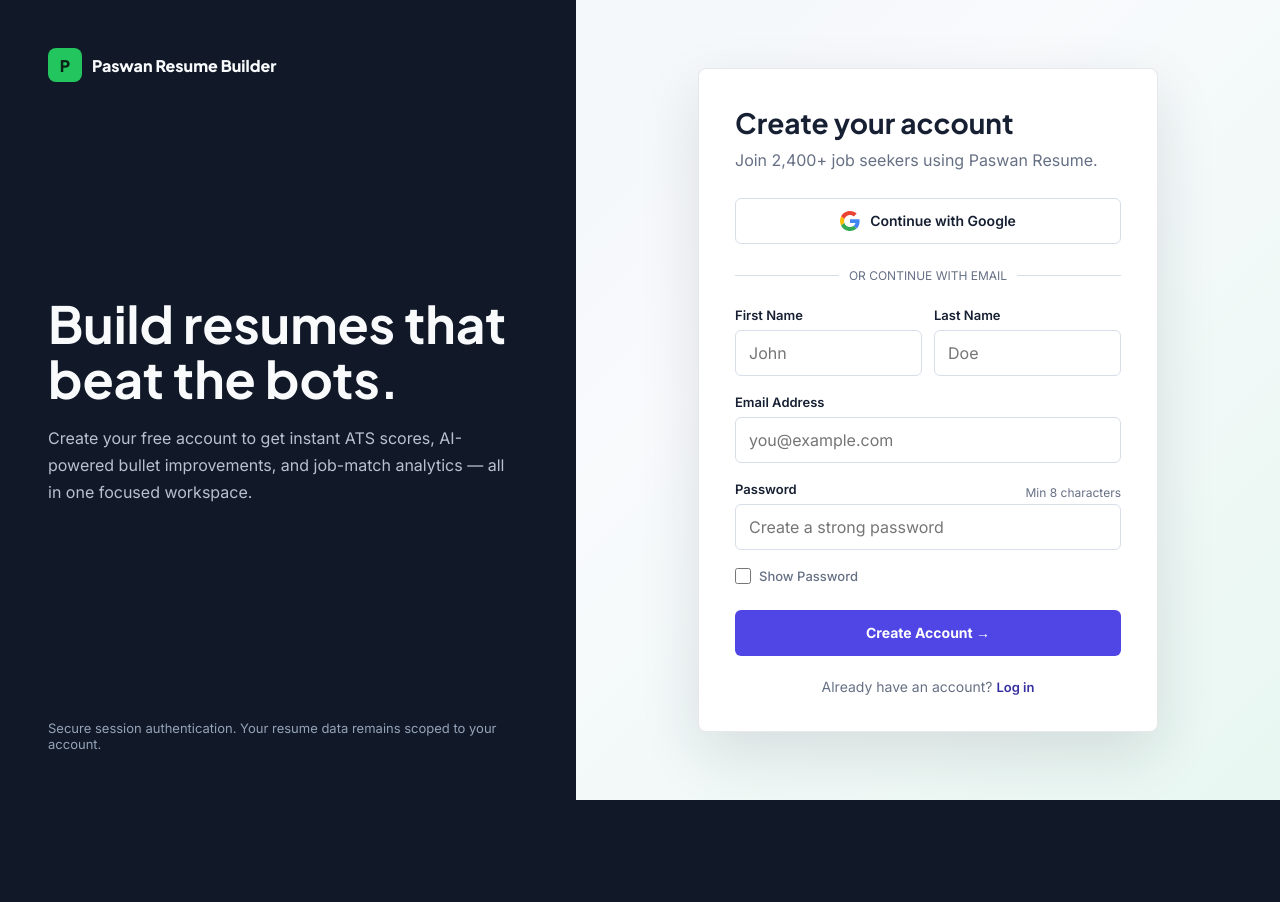
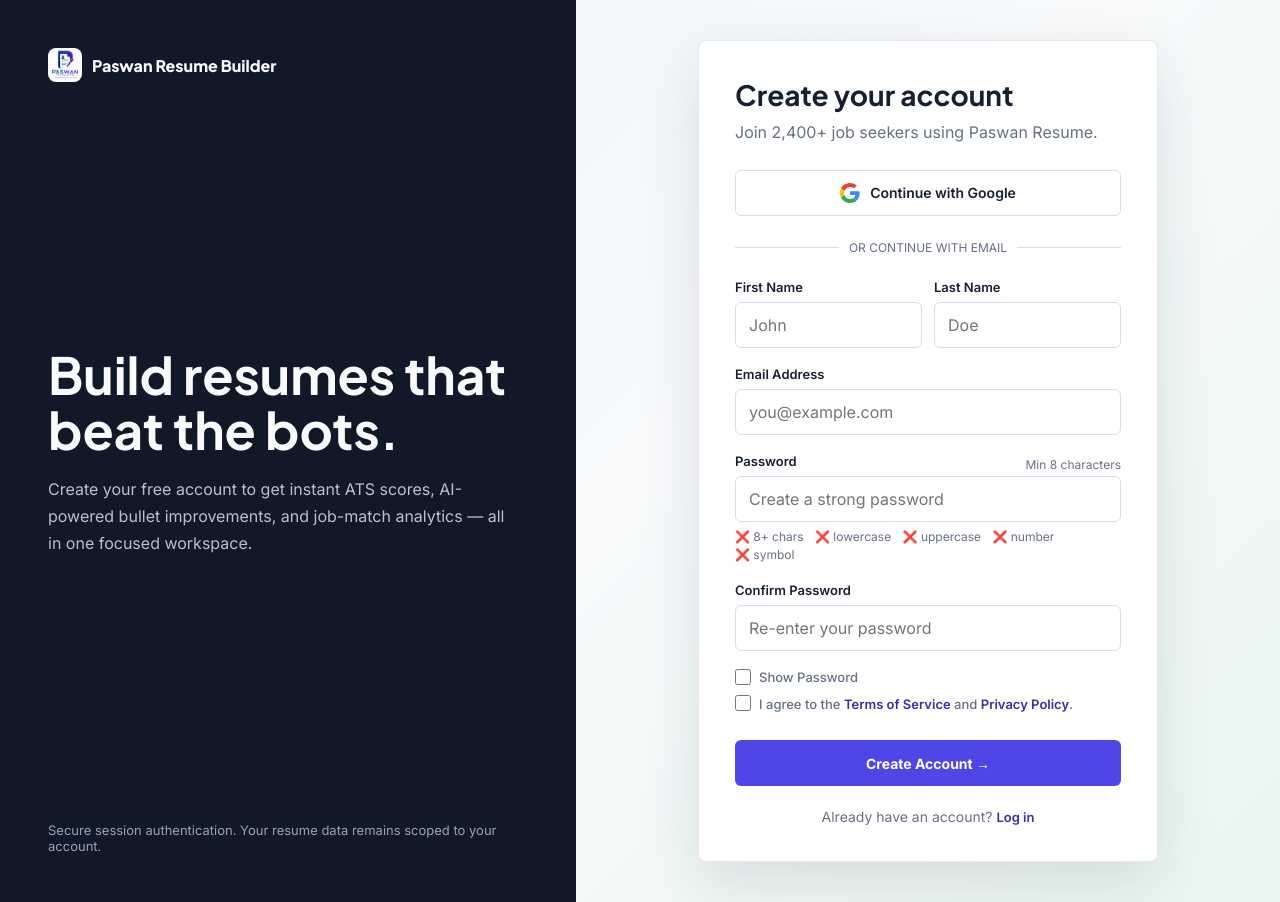
Before and after one commit to sourabcollege/paswan-resume-builder-2026, a Flask app: page /auth/register in a window 1280 px wide. Before the commit the page ends 800 px from the top, so only its background shows below. Run offline with Flask 3, Linux system fonts and the light colour scheme; some libraries are stand-ins or nearby versions.

Commit message:
fix: register form validation, resume 403 access, logo/favicon integration

```diff
--- a/full_structure.txt
+++ b/full_structure.txt
@@ -99,6 +99,8 @@
 ├── instance/
 │   └── paswan_resume_builder_dev.sqlite3
 ├── logs/
+├── static/
+│   └── images/
 ├── templates/
 │   ├── admin/
 │   │   ├── dashboard.html
--- a/templates/auth/register.html
+++ b/templates/auth/register.html
@@ -3,6 +3,8 @@
 <head>
   <meta charset="utf-8">
   <meta name="viewport" content="width=device-width, initial-scale=1">
+  <link rel="icon" type="image/x-icon" href="{{ url_for('static', filename='images/favicon.ico') }}?v=2">
+  <link rel="shortcut icon" type="image/x-icon" href="{{ url_for('static', filename='images/favicon.ico') }}?v=2">
   <title>Create Account | Paswan Resume Builder</title>
   <link rel="preconnect" href="https://fonts.googleapis.com">
   <link rel="preconnect" href="https://fonts.gstatic.com" crossorigin>
@@ -15,6 +17,7 @@
     .brand-panel{padding:48px;display:flex;flex-direction:column;justify-content:space-between;background:#111827;color:#f8fafc}
     .brand{display:inline-flex;align-items:center;gap:10px;color:inherit;text-decoration:none;font-family:"Plus Jakarta Sans",sans-serif;font-weight:800}
     .mark{display:grid;place-items:center;width:34px;height:34px;border-radius:8px;background:#22c55e;color:#092016}
+    .mark-img{width:34px;height:34px;border-radius:8px;object-fit:cover}
     .brand-copy{max-width:460px}.brand-copy h1{font-family:"Plus Jakarta Sans",sans-serif;font-size:clamp(32px,4vw,54px);line-height:1.08;margin:0 0 18px}.brand-copy p{color:#b8c1d1;font-size:16px;line-height:1.7;margin:0}
     .trust{font-size:13px;color:#94a3b8}
     .form-panel{display:grid;place-items:center;padding:40px 24px}
@@ -38,14 +41,21 @@
     .divider::after { margin-left: 10px; }
 
     .name-row { display: grid; grid-template-columns: 1fr 1fr; gap: 12px; }
+    .pw-hint { font-size: 12px; color: var(--muted); margin-top: 6px; line-height: 1.5; }
+    .pw-hint span { display: inline-block; margin-right: 8px; }
+    .pw-hint .ok { color: #15803d; }
+    .terms-text { font-size: 13px; color: var(--muted); line-height: 1.5; }
+    .terms-text a { color: var(--accent-dark); font-weight: 600; text-decoration: none; }
+    .terms-text a:hover { text-decoration: underline; }
 
     @media(max-width:820px){.shell{grid-template-columns:1fr}.brand-panel{min-height:240px;padding:28px}.brand-copy h1{font-size:32px}.trust{display:none}.form-panel{padding:28px 18px}.auth-card{padding:28px 22px}}
   </style>
+<base target="_blank">
 </head>
 <body>
   <main class="shell">
     <section class="brand-panel">
-      <a class="brand" href="{{ url_for('main.index') }}"><span class="mark">P</span>Paswan Resume Builder</a>
+      <a class="brand" href="{{ url_for('main.index') }}"><img src="{{ url_for('static', filename='images/logo.png') }}" alt="PRB" class="mark-img">Paswan Resume Builder</a>
       <div class="brand-copy">
         <h1>Build resumes that beat the bots.</h1>
         <p>Create your free account to get instant ATS scores, AI-powered bullet improvements, and job-match analytics — all in one focused workspace.</p>
@@ -101,11 +111,21 @@
               <label for="first_name">First Name</label>
               <input class="input" type="text" id="first_name" name="first_name" placeholder="John" required
                      value="{{ form.first_name.data if form and form.first_name.data else '' }}">
+              {% if form and form.first_name.errors %}
+                <ul class="error-list">
+                  {% for error in form.first_name.errors %}<li>{{ error }}</li>{% endfor %}
+                </ul>
+              {% endif %}
             </div>
             <div class="field">
               <label for="last_name">Last Name</label>
               <input class="input" type="text" id="last_name" name="last_name" placeholder="Doe" required
                      value="{{ form.last_name.data if form and form.last_name.data else '' }}">
+              {% if form and form.last_name.errors %}
+                <ul class="error-list">
+                  {% for error in form.last_name.errors %}<li>{{ error }}</li>{% endfor %}
+                </ul>
+              {% endif %}
             </div>
           </div>
 
@@ -115,9 +135,7 @@
                    value="{{ form.email.data if form and form.email.data else '' }}">
             {% if form and form.email.errors %}
               <ul class="error-list">
-                {% for error in form.email.errors %}
-                  <li>{{ error }}</li>
-                {% endfor %}
+                {% for error in form.email.errors %}<li>{{ error }}</li>{% endfor %}
               </ul>
             {% endif %}
           </div>
@@ -130,16 +148,43 @@
             <input class="input" type="password" id="password" name="password" placeholder="Create a strong password" required>
             {% if form and form.password.errors %}
               <ul class="error-list">
-                {% for error in form.password.errors %}
-                  <li>{{ error }}</li>
-                {% endfor %}
+                {% for error in form.password.errors %}<li>{{ error }}</li>{% endfor %}
+              </ul>
+            {% endif %}
+            <div class="pw-hint">
+              <span id="req-len">❌ 8+ chars</span>
+              <span id="req-lower">❌ lowercase</span>
+              <span id="req-upper">❌ uppercase</span>
+              <span id="req-digit">❌ number</span>
+              <span id="req-symbol">❌ symbol</span>
+            </div>
+          </div>
+
+          <div class="field">
+            <label for="confirm_password">Confirm Password</label>
+            <input class="input" type="password" id="confirm_password" name="confirm_password" placeholder="Re-enter your password" required>
+            {% if form and form.confirm_password.errors %}
+              <ul class="error-list">
+                {% for error in form.confirm_password.errors %}<li>{{ error }}</li>{% endfor %}
               </ul>
             {% endif %}
           </div>
 
-          <div class="field checkbox" style="margin-bottom: 18px;">
+          <div class="field checkbox" style="margin-bottom: 10px;">
             <input type="checkbox" id="showPasswordToggle">
             <label for="showPasswordToggle" style="margin: 0; cursor: pointer; display: inline-block; font-weight: 500;">Show Password</label>
+          </div>
+
+          <div class="field checkbox" style="margin-bottom: 18px; align-items: flex-start;">
+            <input type="checkbox" id="accept_terms" name="accept_terms" value="y" {% if form and form.accept_terms.data %}checked{% endif %} required>
+            <label for="accept_terms" style="margin: 0; cursor: pointer; display: inline; font-weight: 500;">
+              <span class="terms-text">I agree to the <a href="{{ url_for('main.index') }}" target="_blank">Terms of Service</a> and <a href="{{ url_for('main.index') }}" target="_blank">Privacy Policy</a>.</span>
+            </label>
+            {% if form and form.accept_terms.errors %}
+              <ul class="error-list" style="margin-top: 6px;">
+                {% for error in form.accept_terms.errors %}<li>{{ error }}</li>{% endfor %}
+              </ul>
+            {% endif %}
           </div>
 
           <button type="submit" class="submit">Create Account →</button>
@@ -151,10 +196,29 @@
   </main>
 
   <script>
+    // Toggle password visibility for both fields
     document.getElementById('showPasswordToggle').addEventListener('change', function() {
-      const passwordField = document.getElementById('password');
-      if (passwordField) {
-        passwordField.type = this.checked ? 'text' : 'password';
+      const type = this.checked ? 'text' : 'password';
+      document.getElementById('password').type = type;
+      document.getElementById('confirm_password').type = type;
+    });
+
+    // Live password requirement checker
+    const passwordInput = document.getElementById('password');
+    const reqs = {
+      len: { el: document.getElementById('req-len'), test: v => v.length >= 8 },
+      lower: { el: document.getElementById('req-lower'), test: v => /[a-z]/.test(v) },
+      upper: { el: document.getElementById('req-upper'), test: v => /[A-Z]/.test(v) },
+      digit: { el: document.getElementById('req-digit'), test: v => /\d/.test(v) },
+      symbol: { el: document.getElementById('req-symbol'), test: v => /[^A-Za-z0-9]/.test(v) }
+    };
+
+    passwordInput.addEventListener('input', function() {
+      const val = this.value;
+      for (const key in reqs) {
+        const ok = reqs[key].test(val);
+        reqs[key].el.textContent = (ok ? '✅' : '❌') + ' ' + reqs[key].el.textContent.slice(2);
+        reqs[key].el.style.color = ok ? '#15803d' : '#667085';
       }
     });
   </script>
```
Also changed, not shown: app/auth/decorators.py (+9 -2 lines), templates/auth/login.html (+6 -1 lines), templates/base.html (+14 -2 lines), templates/dashboard.html (+11 -1 lines), templates/index.html (+8 -1 lines), static/favicon.ico (added), static/images/favicon.ico (added), static/images/logo.png (added).
